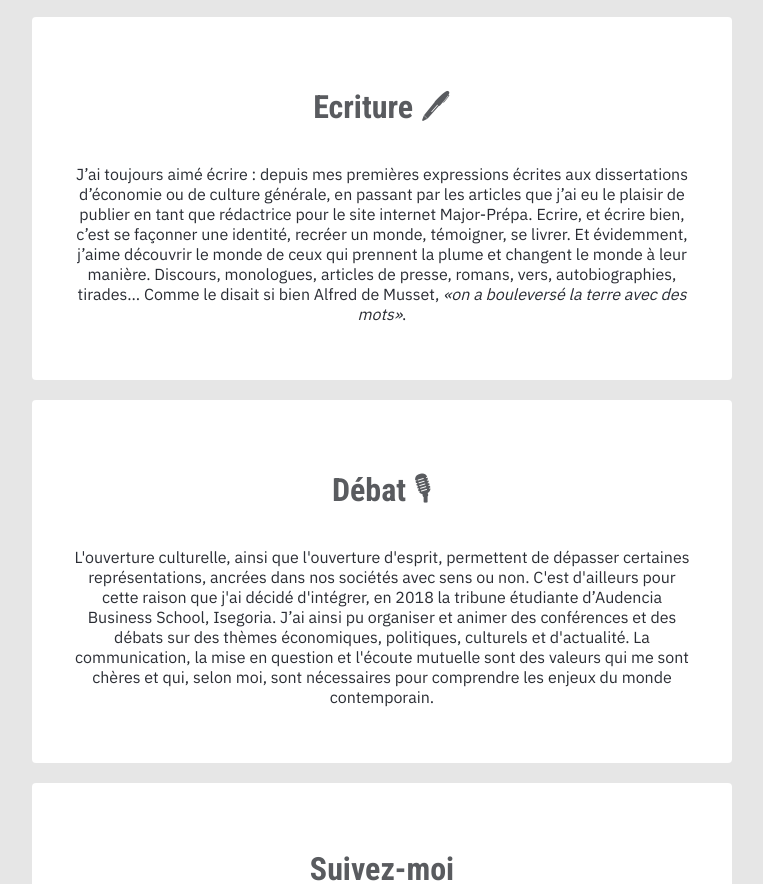
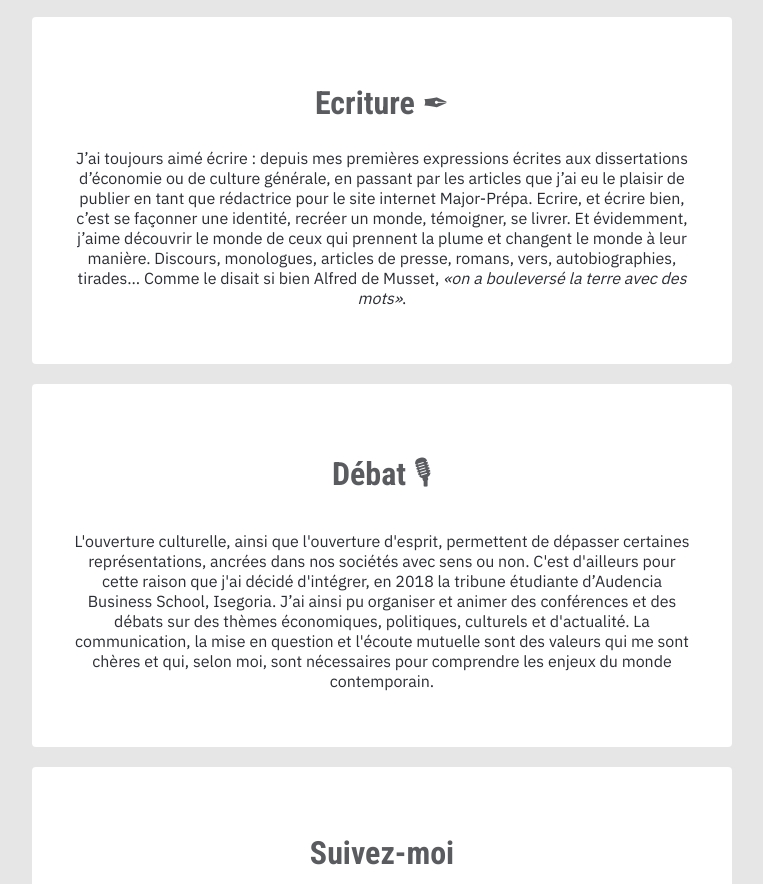
Before and after one commit to leila-yacine/my-profile, a plain HTML site: page index.html in a window 1280 px wide. Shown: the part 1383-2267 px from the top of the page, without its empty margins (258-1021 px from the left). Drawn offline with Linux system fonts and the light colour scheme; a web font is replaced by a local one.

Commit message:
Update index.html

```diff
--- a/index.html
+++ b/index.html
@@ -27,7 +27,7 @@
 			<p>Ayant toujours témoigné d’un intérêt fort pour l’action publique, j’ai choisi Audencia Business School, à l’issue de mes deux années de Classe Préparatoire aux Grandes Ecoles, pour les parcours proposés en collaboration avec des Instituts d’Etudes Politiques. En 2019, j’ai intégré le Master 2 Politiques Publiques de Sciences Po Rennes, parcours Gouverner les Mutations Territoriales, qui vise à former des experts généralistes de l’action publique territoriale. Cette expérience riche, épanouissante et intense m’a permis d’acquérir de solides connaissances des différents secteurs d’action publique – politiques sanitaires, sociales, urbaines, d’aménagement du territoire, culturelles – et de maîtriser des outils techniques et intellectuels – cartographie, statistiques, méthodes d’enquêtes qualitatives et quantitatives – permettant la réalisation de missions d’expertise.</p>
 		</div>
 		<div class="card-white">
-			<h2>Ecriture 🖊</h2>
+			<h2>Ecriture ✒</h2>
 			<p>J’ai toujours aimé écrire : depuis mes premières expressions écrites aux dissertations d’économie ou de culture générale, en passant par les articles que j’ai eu le plaisir de publier en tant que rédactrice pour le site internet Major-Prépa. Ecrire, et écrire bien, c’est se façonner une identité, recréer un monde, témoigner, se livrer. Et évidemment, j’aime découvrir le monde de ceux qui prennent la plume et changent le monde à leur manière. Discours, monologues, articles de presse, romans, vers, autobiographies, tirades… Comme le disait si bien Alfred de Musset, <em>«on a bouleversé la terre avec des mots»</em>. </p>
 		</div>
 		<div class="card-white">
```
